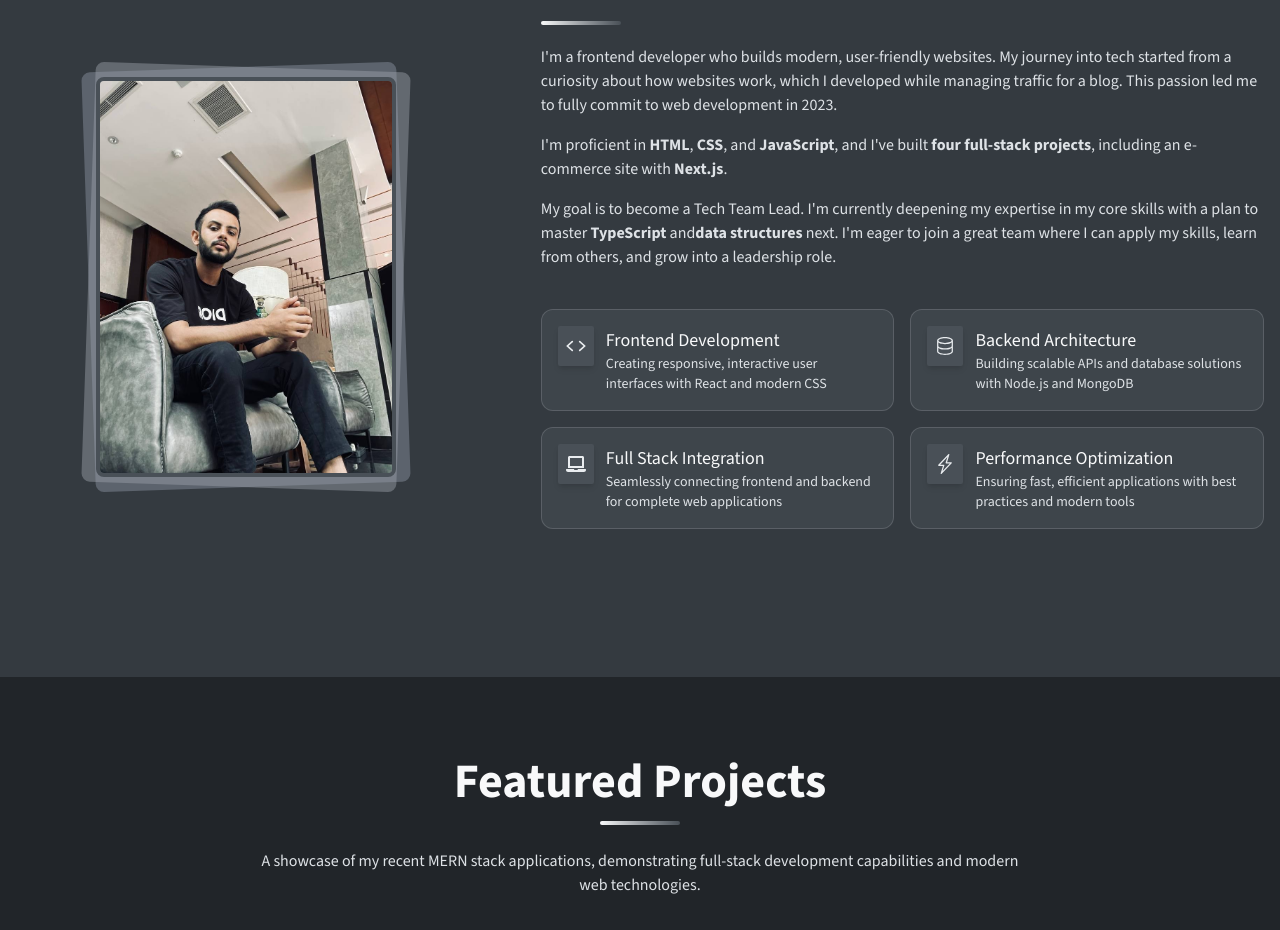
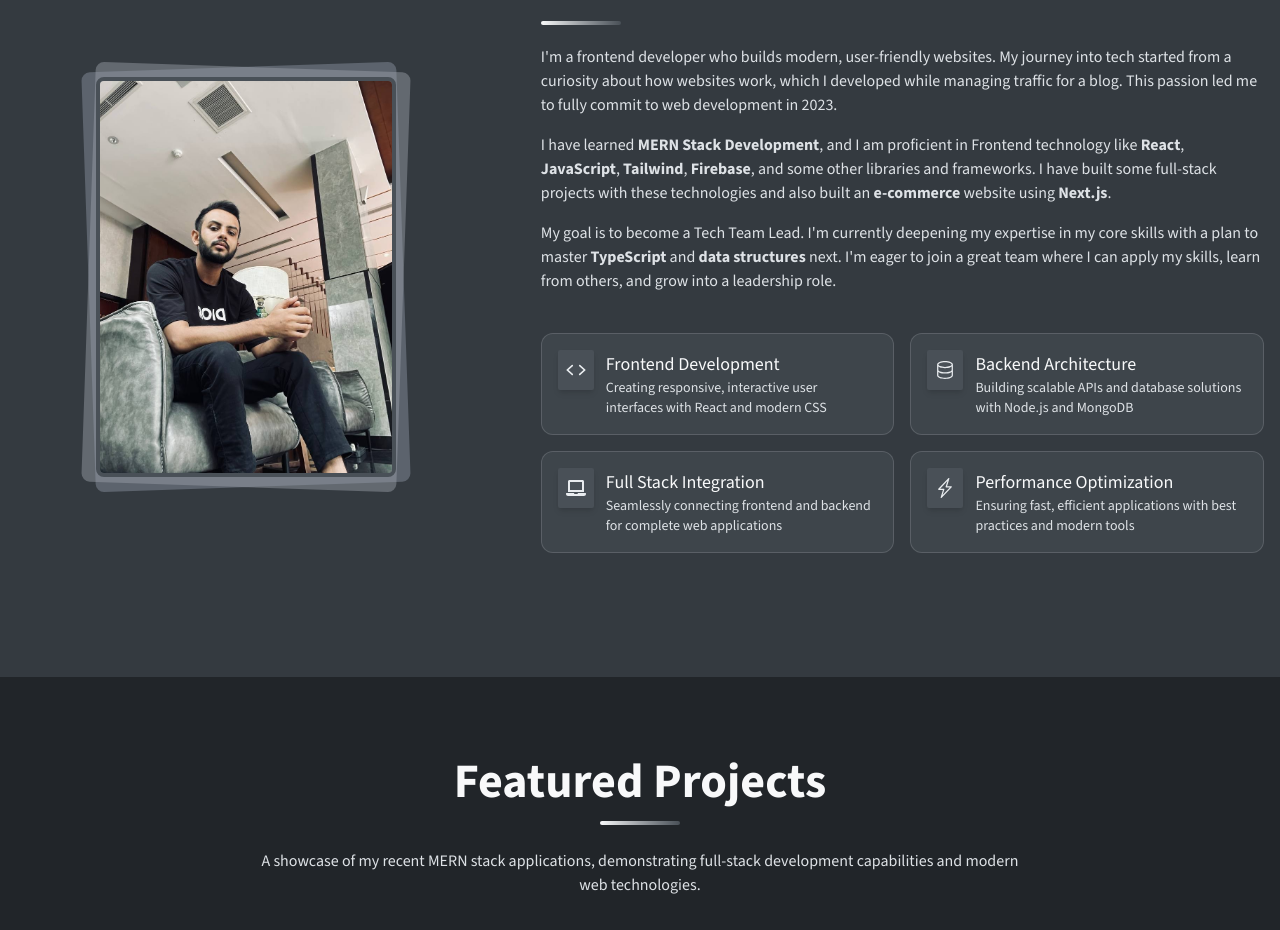
Before and after one commit to Aasif-Shahriar/my-portfolio, a React (Vite) app: page / in a window 1280 px wide. Shown: the part 923-1853 px from the top of the page. Built offline with nearby package versions, Linux system fonts and the light colour scheme; a web font is replaced by a local one.

Commit message:
A little update in about content

```diff
--- a/src/pages/home-page/about-section/About.jsx
+++ b/src/pages/home-page/about-section/About.jsx
@@ -65,15 +65,17 @@ const About = () => {
               2023.
             </motion.p>
             <motion.p variants={paragraphVariants}>
-              I'm proficient in <b>HTML</b>, <b>CSS</b>, and <b>JavaScript</b>,
-              and I've built <b>four full-stack projects</b>, including an
-              e-commerce site with <b>Next.js</b>.
+              I have learned <strong>MERN Stack Development</strong>, and I am proficient in
+              Frontend technology like <b>React</b>, <b>JavaScript</b>, <b>Tailwind</b>, <b>Firebase</b>,
+              and some other libraries and frameworks. I have built some
+              full-stack projects with these technologies and also built an
+              <b> e-commerce</b> website using <strong>Next.js</strong>.
             </motion.p>
             <motion.p variants={paragraphVariants}>
               My goal is to become a Tech Team Lead. I'm currently deepening my
               expertise in my core skills with a plan to master{" "}
               <b>TypeScript</b> and
-              <b>data structures</b> next. I'm eager to join a great team where
+              <b> data structures</b> next. I'm eager to join a great team where
               I can apply my skills, learn from others, and grow into a
               leadership role.
             </motion.p>
```
